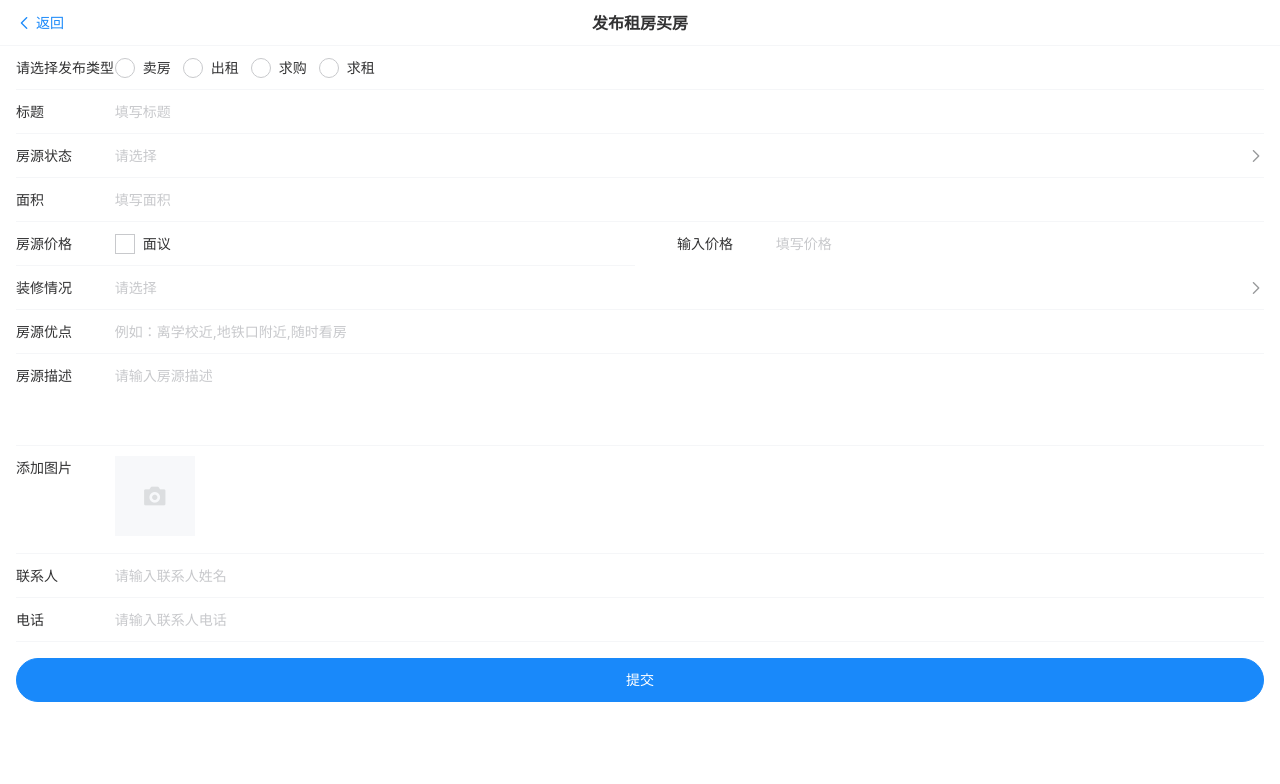
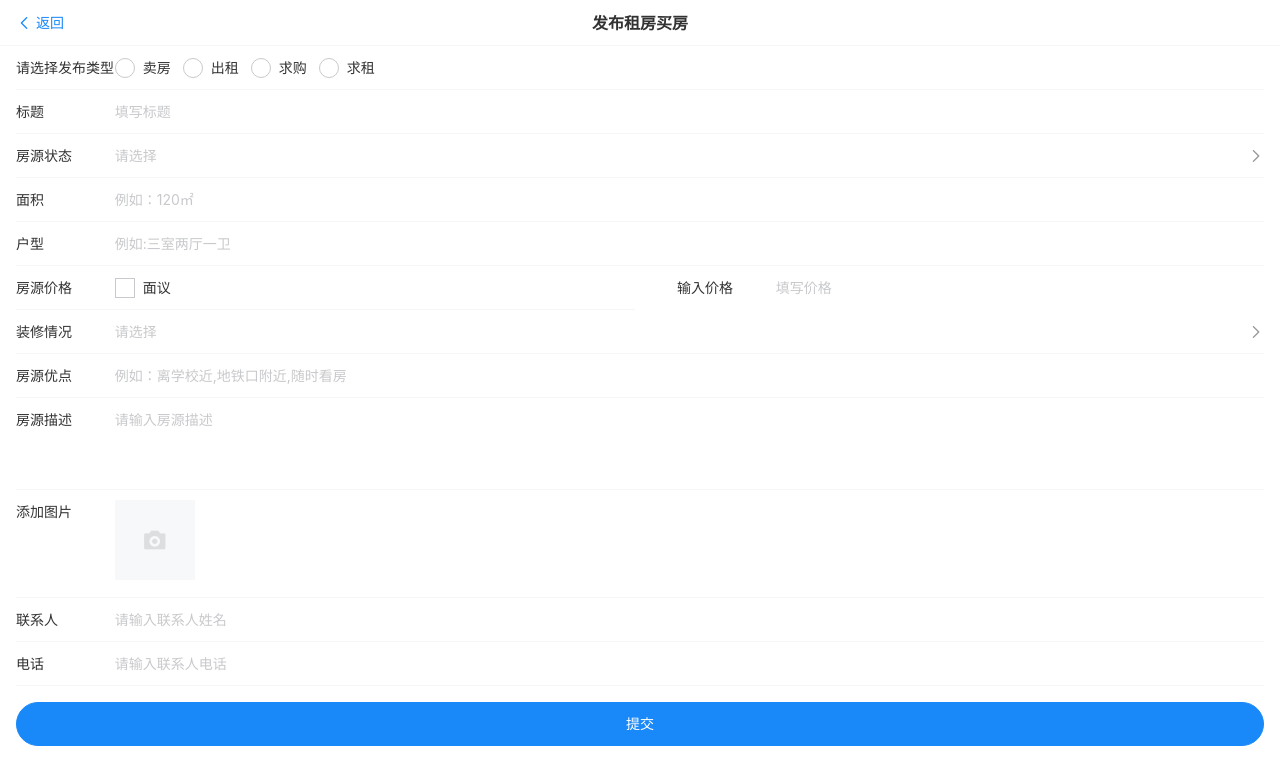
Before and after one commit to liangxv/live-vu3, a Vue app: page /publish/housepublish in a window 1280 px wide. Shown: the top 784 px of the page. Built offline with nearby package versions, Linux system fonts and the light colour scheme.

Commit message:
1.10房屋优化

```diff
--- a/src/views/index/components/house-list.vue
+++ b/src/views/index/components/house-list.vue
@@ -18,8 +18,10 @@
                     <p style="font-size: 15px; text-align: center;">{{ item.createTime }}</p>
                 </van-col>
                 <van-col span="8">
-                    <p style="font-size: 15px; text-align: right;"><img src="@/assets/avg/views.svg">{{ item.views }}</p>
-                </van-col>
+                    <p style="font-size: 15px; display: flex; align-items: center; justify-content: flex-end;">
+                        <img src="@/assets/avg/views.svg" style="margin-right: 5px;">
+                        {{ item.views }}
+                    </p>                </van-col>
                 <van-col></van-col>
             </van-row>
         </van-list>
--- a/src/views/publish/HousePublish.vue
+++ b/src/views/publish/HousePublish.vue
@@ -24,15 +24,16 @@
 
         </van-popup>
 
-        <van-field v-model="formHouseData.area" label="面积" placeholder="填写面积">
+        <van-field v-model="formHouseData.area" label="面积" placeholder="例如：120㎡">
+        </van-field>
 
-        </van-field>
+        <van-field v-model="formHouseData.houseType" label="户型" placeholder="例如:三室两厅一卫"></van-field>
 
         <div class="price-row">
             <van-field class="price-field" v-model="formHouseData.price" label="房源价格" placeholder="填写价格">
                 <template #input>
                     <van-checkbox-group v-model="formHouseData.isNegotiable" direction="horizontal">
-                        <van-checkbox name="面议" shape="square">面议</van-checkbox>
+                        <van-checkbox name="面议" shape="square" >面议</van-checkbox>
                     </van-checkbox-group>
                 </template>
             </van-field>
@@ -97,7 +98,8 @@ const router = useRouter();
 
 const onClickLeft = () => history.back();
 
-const areaValue = ref('120㎡一室一厅一卫');
+const areaValue = ref('㎡');
+
 
 const checked = ref('1');
 const result = ref('');
@@ -123,6 +125,7 @@ const formHouseData = ref({
     title: '',
     houseState: '',
     area: '',
+    houseType:'',
     renovationState: '',
     houseAdvantage: '',
     houseDescribe: '',
@@ -147,6 +150,7 @@ const renovationStateList = [
 ];
 
 
+
 const onConfirm = ({ selectedOptions }) => {
     result.value = selectedOptions[0]?.text;
     formHouseData.value.houseState = selectedOptions[0].value;
@@ -154,8 +158,8 @@ const onConfirm = ({ selectedOptions }) => {
 };
 
 const onConfirmRenovationState = ({ selectedOptions }) => {
-    result2.value = selectedOptions[0]?.text
-    formHouseData.value.releaseState = selectedOptions[0]?.value
+    result2.value = selectedOptions[0]?.text;
+    formHouseData.value.renovationState = selectedOptions[0]?.text;
     showPicker2.value = false;
 };
 
@@ -174,4 +178,6 @@ const onSubmit = async () => {
 
 };
 
+
+
 </script>
```
Also changed, not shown: 1 other file (tests, documents, lock files or other folders).
